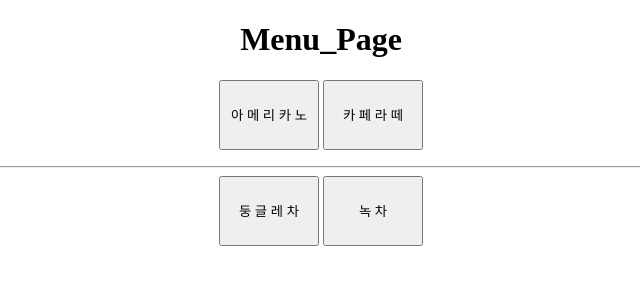
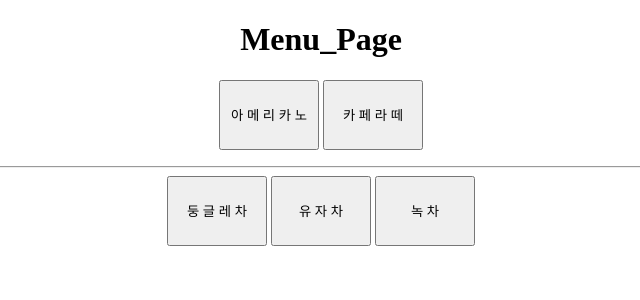
Before and after one commit to I-nkamanda/david, a Flask app: page /menu in a window 1280 px wide. Shown: the top 300 px of the page, without its empty margins (319-959 px from the left). Run offline with Flask 3, Linux system fonts and the light colour scheme.

Commit message:
feat(ui): 둥글레차 메뉴 아래 유자차 메뉴 추가함
이 커밋은 반달곰 카페의 유자차 메뉴 추가를 메뉴판 페이지에 반영한다

Closes: issue#324
Related-to: PR #3
Reviewed-by: 콩설탕

```diff
--- a/templates/menu.html
+++ b/templates/menu.html
@@ -13,6 +13,7 @@
         <button name="menu2" style="width:100px; height:70px;">카 페 라 떼</button>
         </p><hr>
         <button style="width:100px; height:70px;">둥 글 레 차</button>
+        <button style="width:100px; height:70px;">유  자  차</button>
         <button name="menu2" style="width:100px; height:70px;">녹    차</button>
         </center>
     </body>
```
